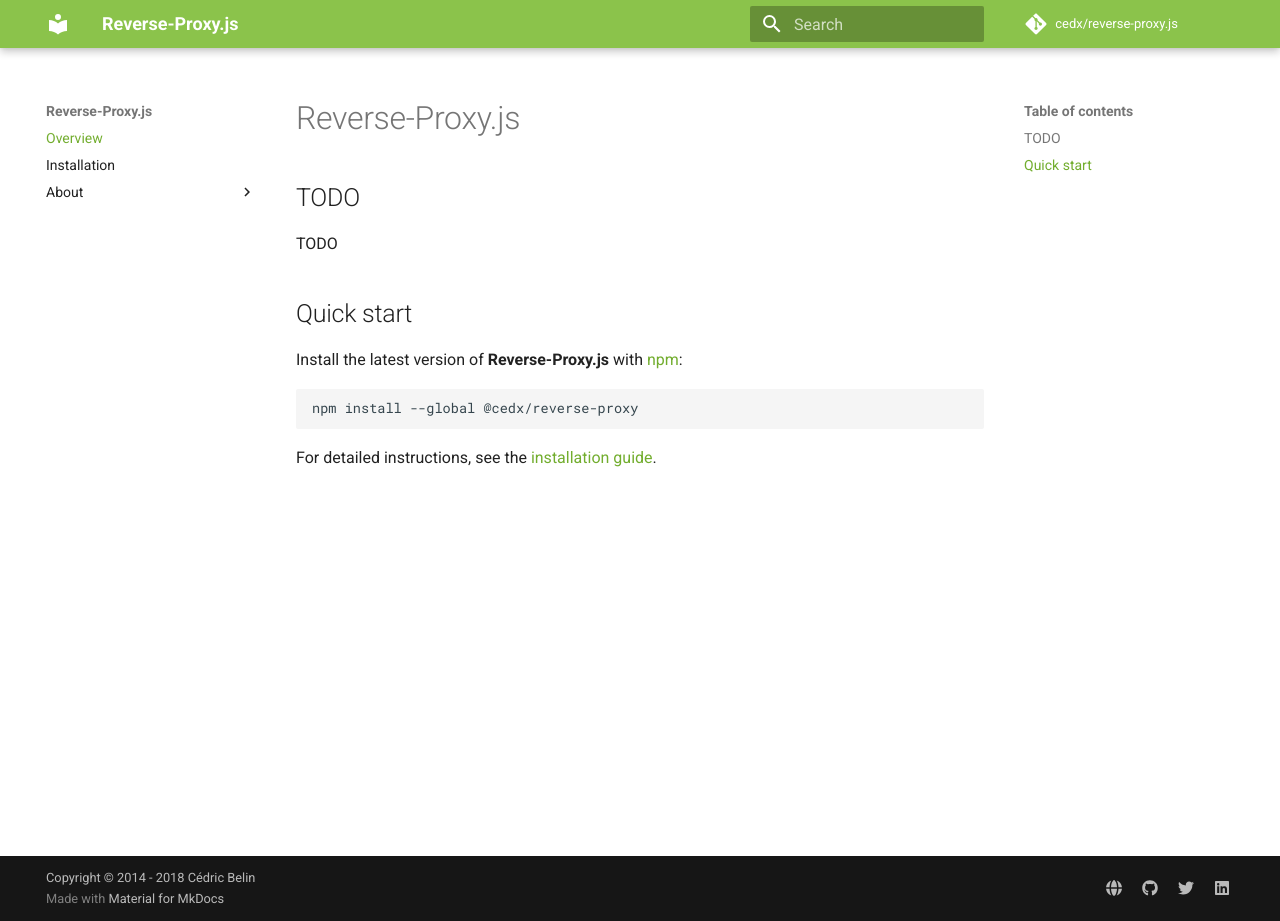
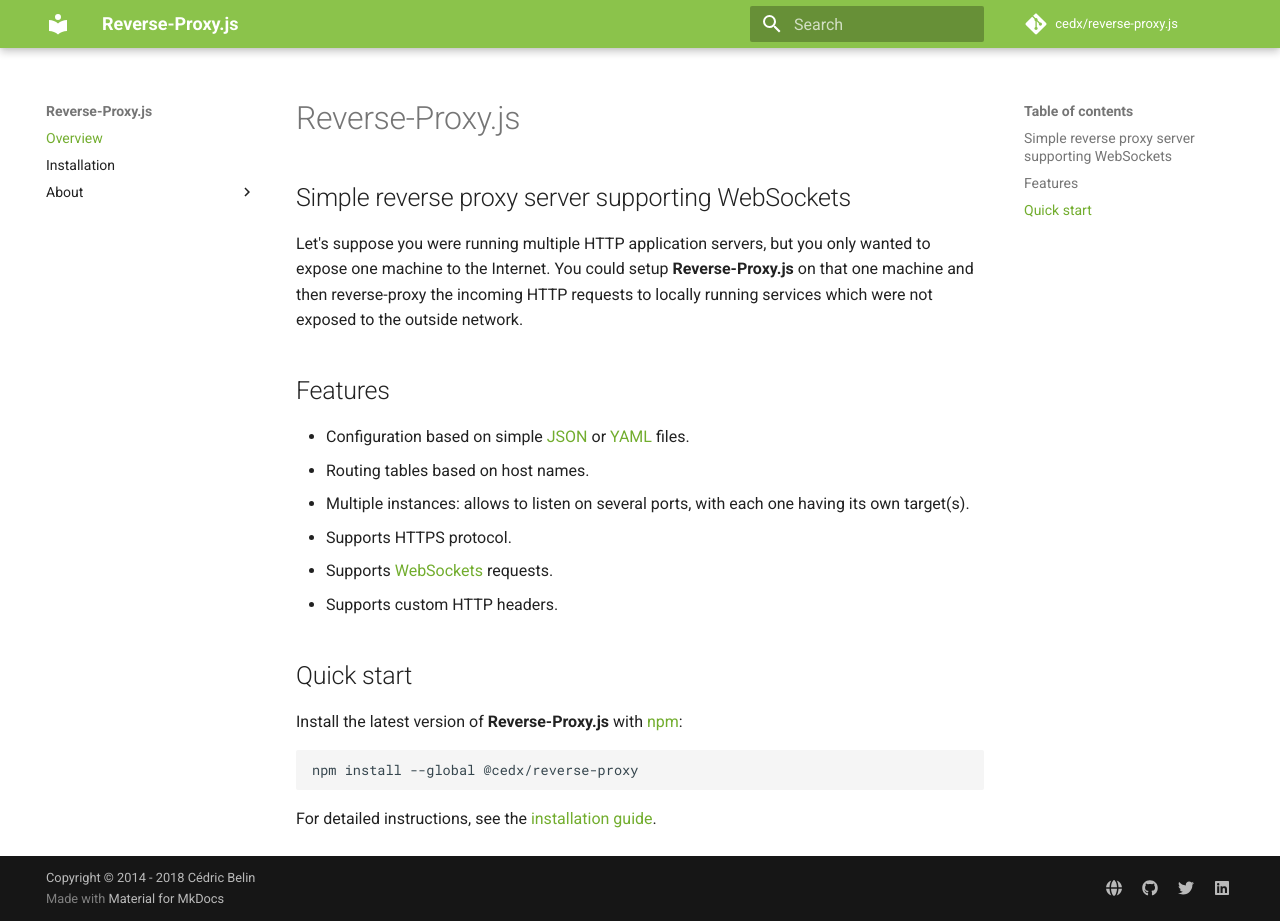
Before and after one commit to xreovhb20/reverse-proxy.js, an MkDocs documentation site: the page built from doc/index.md, in a window 1280 px wide and 921 px high. Built offline with MkDocs 1.6.1 and Material for MkDocs 9.7.7, drawn with Linux system fonts in a browser that asks for light colours; comment, search, counter and statistics services are not loaded; old or Windows-style settings are respelled for this version of MkDocs.

Commit message:
Updated the documentation

```diff
--- a/doc/index.md
+++ b/doc/index.md
@@ -1,7 +1,16 @@
 # Reverse-Proxy.js
 
-## TODO
-TODO
+## Simple reverse proxy server supporting WebSockets
+
+Let's suppose you were running multiple HTTP application servers, but you only wanted to expose one machine to the Internet. You could setup **Reverse-Proxy.js** on that one machine and then reverse-proxy the incoming HTTP requests to locally running services which were not exposed to the outside network.
+
+## Features
+- Configuration based on simple [JSON](http://www.json.org) or [YAML](http://yaml.org) files.
+- Routing tables based on host names.
+- Multiple instances: allows to listen on several ports, with each one having its own target(s).
+- Supports HTTPS protocol.
+- Supports [WebSockets](https://en.wikipedia.org/wiki/WebSocket) requests.
+- Supports custom HTTP headers.
 
 ## Quick start
 Install the latest version of **Reverse-Proxy.js** with [npm](https://www.npmjs.com):
```
Also changed, not shown: CHANGELOG.md (+1 -0 lines), README.md (+1 -1 lines), doc/installation.md (+7 -3 lines).
